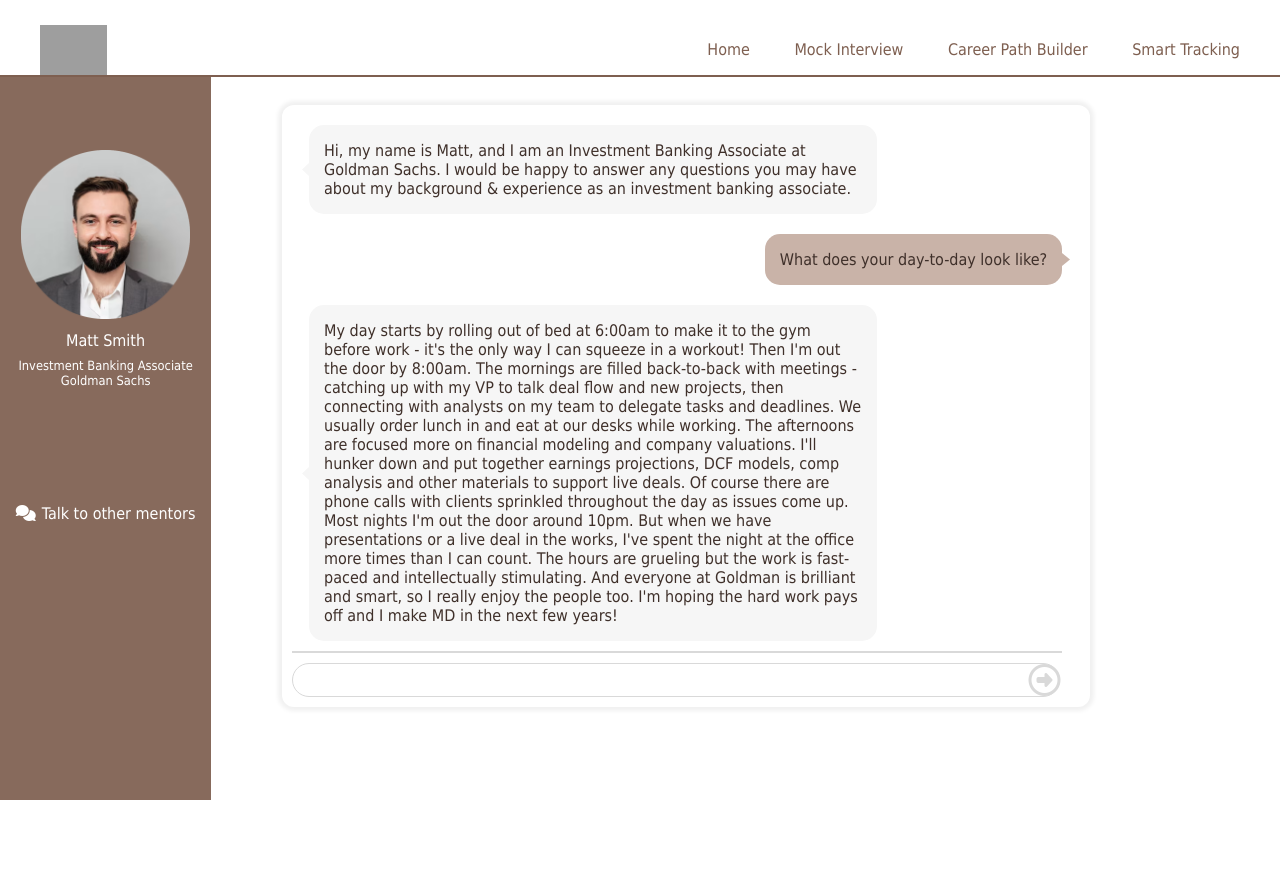
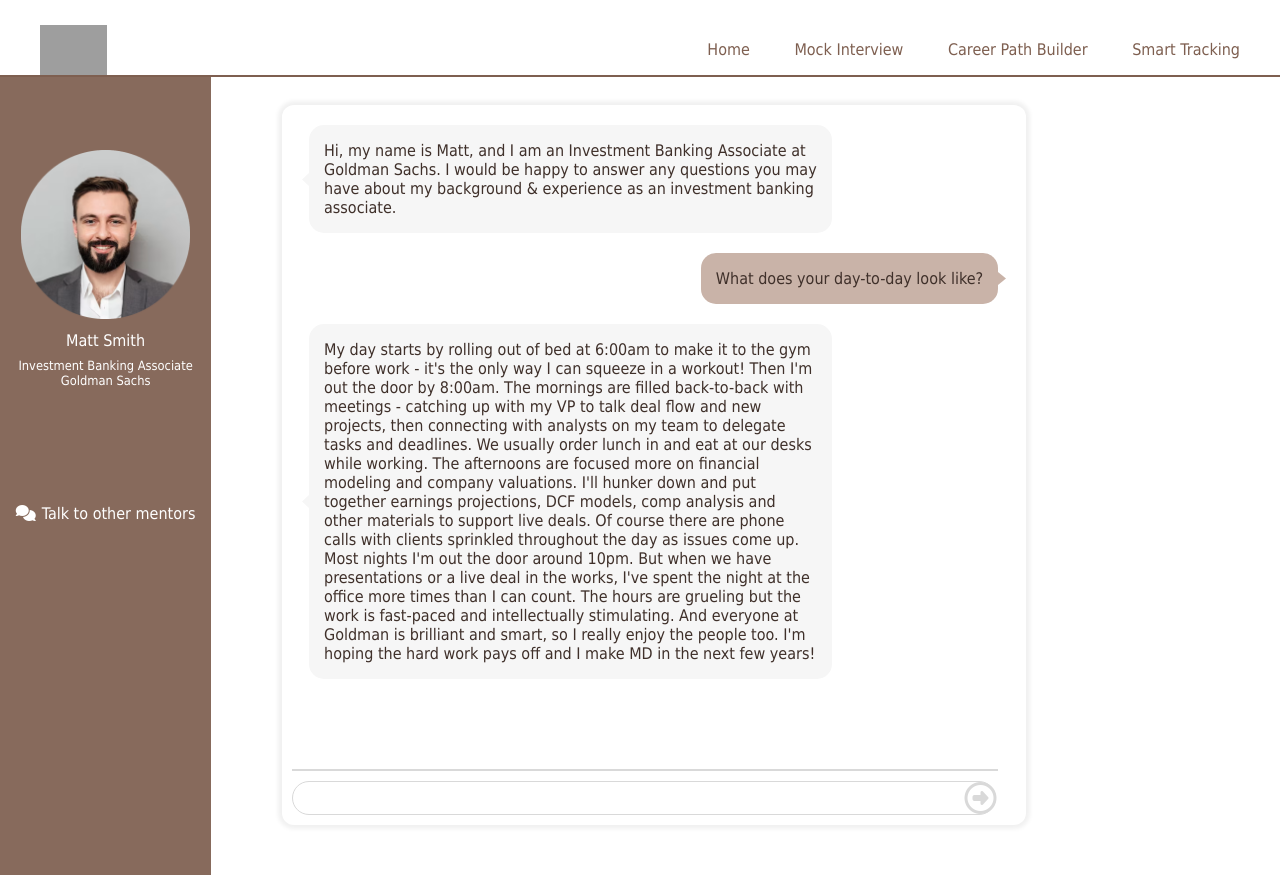
Before and after one commit to zyloveslego/interview_django, a Django app: page /career_chat in a window 1280 px wide. Before the commit the page ends 800 px from the top, so only its background shows below. Run offline with Django 3.2, Linux system fonts and the light colour scheme; parts of the project's set-up code (start-up, migrations or seed data) failed here and were passed over; some libraries are stand-ins or nearby versions; grey boxes are pictures that could not be loaded.

Commit message:
chat size change

```diff
--- a/interview/static/interview/css/career-builder-chat.css
+++ b/interview/static/interview/css/career-builder-chat.css
@@ -104,7 +104,7 @@ width:80%;
 
   #mainContent{
   margin-left:16.5%; /* Equal to the width of the sidebar */
-  width:60%;
+  width:55%;
   position: relative;
     left:5.5%;
     top:105px;
@@ -142,6 +142,11 @@ width:80%;
       padding-left:10px;
       padding-right: 30px;
 
+      /*Put the chat input box at the bottom of the container*/
+        display: flex;
+        flex-direction: column;
+        justify-content: space-between;
+        height: 700px; /* set the height of the container */
   }
 
 .each-chat-container{
--- a/interview/templates/interview/career-builder-chat.html
+++ b/interview/templates/interview/career-builder-chat.html
@@ -37,6 +37,7 @@
 
     <section id="mainContent">
         <div class="transparentContainerBox">
+            <div id="top-item">
             <div class="each-chat-container">
                 <img src="{% static 'interview/images/Polygon 1.svg' %}" alt="Triangle for Chat Box"
                      id="gray-triangle-one">
@@ -62,7 +63,9 @@
                     <p class="answer"> My day starts by rolling out of bed at 6:00am to make it to the gym before work - it's the only way I can squeeze in a workout! Then I'm out the door by 8:00am. The mornings are filled back-to-back with meetings - catching up with my VP to talk deal flow and new projects, then connecting with analysts on my team to delegate tasks and deadlines. We usually order lunch in and eat at our desks while working. The afternoons are focused more on financial modeling and company valuations. I'll hunker down and put together earnings projections, DCF models, comp analysis and other materials to support live deals. Of course there are phone calls with clients sprinkled throughout the day as issues come up. Most nights I'm out the door around 10pm. But when we have presentations or a live deal in the works, I've spent the night at the office more times than I can count. The hours are grueling but the work is fast-paced and intellectually stimulating. And everyone at Goldman is brilliant and smart, so I really enjoy the people too. I'm hoping the hard work pays off and I make MD in the next few years!</p>
                 </div>
             </div>
+        </div>
 
+            <div id="bottom-item">
             <div id="divider"></div>
             <div id="inputbox-container">
                 <div id="inputbox">
@@ -71,6 +74,8 @@
             </div>
         </div>
 
+        </div>
+
 
     </section>
 
```
